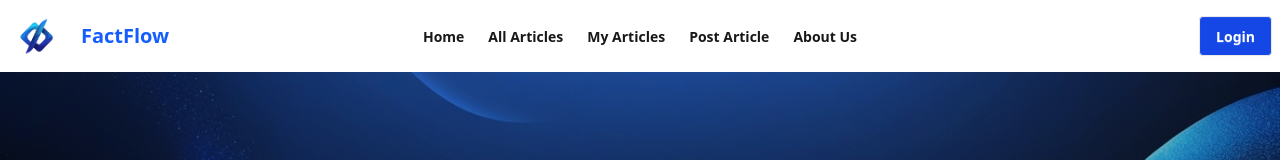
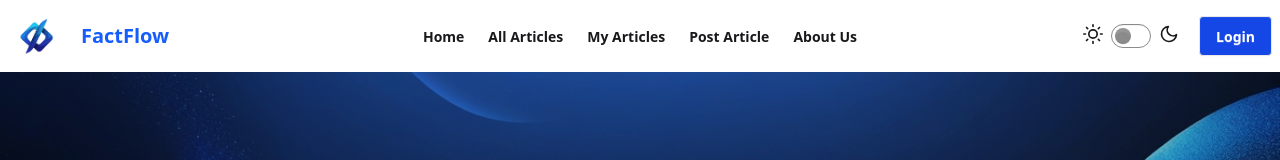
Before and after one commit to Rafiul901/FactFlow, a React (Vite) app: page / in a window 1280 px wide. Shown: the top 160 px of the page. Built offline with nearby package versions, Linux system fonts and the light colour scheme; no server answers.

Commit message:
added dark mode toggle

```diff
--- a/src/App.css
+++ b/src/App.css
@@ -1,2 +1,6 @@
-@import "tailwindcss";
-@plugin "daisyui";
+  @import "tailwindcss";
+ @plugin "daisyui";
+
+ @plugin "daisyui" {
+   themes: light --default, dark --prefersdark, black;
+ }
--- a/src/Components/Navbar.jsx
+++ b/src/Components/Navbar.jsx
@@ -43,7 +43,36 @@ import { AuthContext } from '../Auth/AuthContext';
      {links}
     </ul>
   </div>
-  <div className="navbar-end">
+  <div className="navbar-end gap-5">
+    <label className="flex cursor-pointer gap-2">
+  <svg
+    xmlns="http://www.w3.org/2000/svg"
+    width="20"
+    height="20"
+    viewBox="0 0 24 24"
+    fill="none"
+    stroke="currentColor"
+    strokeWidth="2"
+    strokeLinecap="round"
+    strokeLinejoin="round">
+    <circle cx="12" cy="12" r="5" />
+    <path
+      d="M12 1v2M12 21v2M4.2 4.2l1.4 1.4M18.4 18.4l1.4 1.4M1 12h2M21 12h2M4.2 19.8l1.4-1.4M18.4 5.6l1.4-1.4" />
+  </svg>
+  <input type="checkbox" value="black" className="toggle theme-controller" />
+  <svg
+    xmlns="http://www.w3.org/2000/svg"
+    width="20"
+    height="20"
+    viewBox="0 0 24 24"
+    fill="none"
+    stroke="currentColor"
+    strokeWidth="2"
+    strokeLinecap="round"
+    strokeLinejoin="round">
+    <path d="M21 12.79A9 9 0 1 1 11.21 3 7 7 0 0 0 21 12.79z"></path>
+  </svg>
+</label>
 {
   user?  <div className="dropdown dropdown-end">
       <div tabIndex={0} role="button" className="btn btn-ghost btn-circle avatar">
```
Also changed, not shown: vite.config.js (line endings or trailing spaces).
